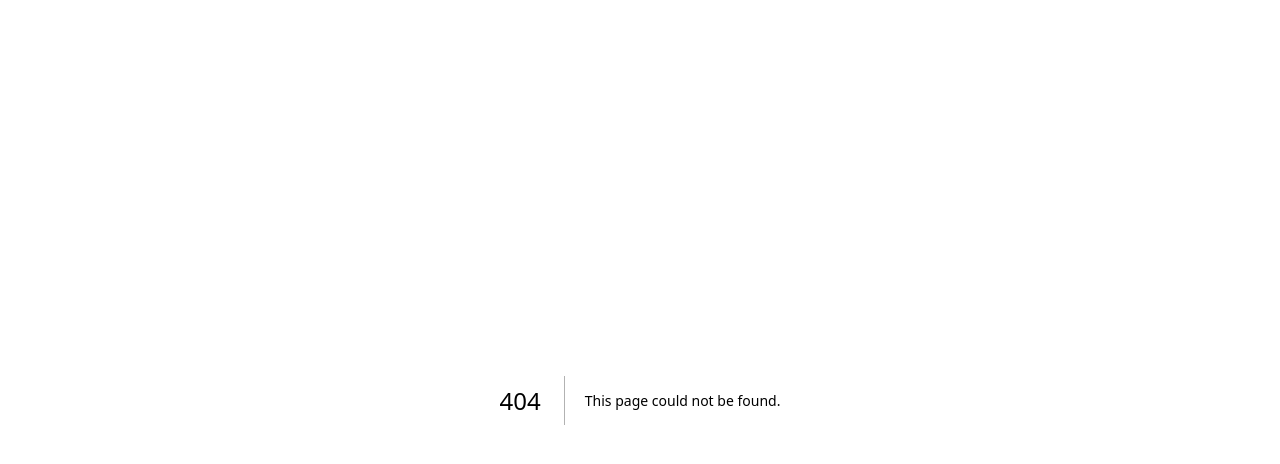
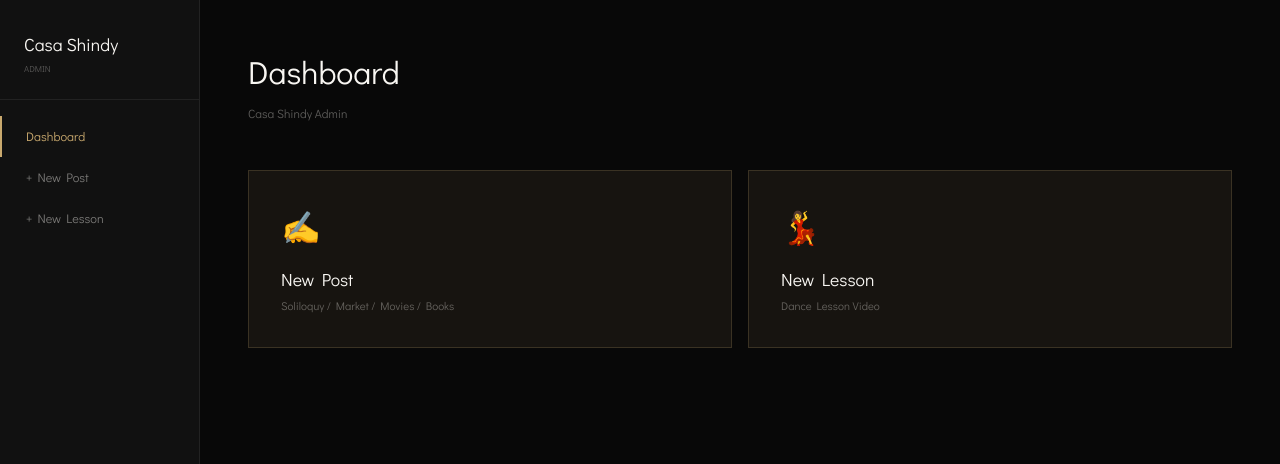
Before and after one commit to highpriestessnyc-lgtm/casa-shindy, a Next.js app: page /admin in a window 1280 px wide. Before the commit this address had no page. Shown: the top 464 px of the page. Built offline with nearby package versions, Linux system fonts and the light colour scheme.

Commit message:
fix admin panel

```diff
--- a/app/admin/layout.tsx
+++ b/app/admin/layout.tsx
@@ -1,26 +1,25 @@
 'use client'
 import Link from 'next/link'
 import { usePathname } from 'next/navigation'
-
 const NAV = [
-  { href: '/admin', label: '📊 ダッシュボード' },
-  { href: '/admin/posts', label: '✍️ 投稿管理' },
-  { href: '/admin/posts/new', label: '＋ 新規投稿' },
-  { href: '/admin/lessons', label: '💃 レッスン管理' },
-  { href: '/admin/lessons/new', label: '＋ 新規レッスン' },
+  { href: '/admin', label: 'Dashboard' },
+  { href: '/admin/posts/new', label: '+ New Post' },
+  { href: '/admin/lessons/new', label: '+ New Lesson' },
 ]
-
 export default function AdminLayout({ children }: { children: React.ReactNode }) {
   const path = usePathname()
   return (
-    <div style={{ display:'flex', minHeight:'100vh', background:'#080808', fontFamily:"'Didact Gothic',sans-serif" }}>
-      <aside style={{ width:240, background:'#111', borderRight:'1px solid rgba(255,255,25
-cat > app/admin/page.tsx << 'EOF'
-import Link from 'next/link'
-import { createSupabaseServerClient } from '@/lib/supabase-server'
-
-export default async function AdminPage() {
-  const supabase = await createSupabaseServerClient()
-  const { count: postCount } = await supabase.from('posts').select('*', { count:'exact', head:true })
-  const { count: lessonCount } = await supabase.from('lessons').select('*', { count:'exact', head:true })
-  const { co
+    <div style={{ display:'flex', minHeight:'100vh', background:'#080808' }}>
+      <aside style={{ width:200, background:'#111', borderRight:'1px solid rgba(255,255,255,0.07)', padding:'2rem 0' }}>
+        <div style={{ padding:'0 1.5rem 1.5rem', borderBottom:'1px solid rgba(255,255,255,0.07)', marginBottom:'1rem' }}>
+          <Link href="/" style={{ fontSize:'1.1rem', color:'#f8f6f2', textDecoration:'none' }}>Casa Shindy</Link>
+          <div style={{ fontSize:'0.55rem', color:'rgba(248,246,242,0.3)', marginTop:'0.2rem' }}>ADMIN</div>
+        </div>
+        {NAV.map(n => (
+          <Link key={n.href} href={n.href} style={{ display:'block', padding:'0.7rem 1.5rem', fontSize:'0.78rem', textDecoration:'none', color: path===n.href ? '#c9a96e' : 'rgba(248,246,242,0.45)', borderLeft: path===n.href ? '2px solid #c9a96e' : '2px solid transparent' }}>{n.label}</Link>
+        ))}
+      </aside>
+      <main style={{ flex:1, padding:'3rem' }}>{children}</main>
+    </div>
+  )
+}
--- a/app/admin/lessons/new/page.tsx
+++ b/app/admin/lessons/new/page.tsx
@@ -2,9 +2,40 @@
 import { useState } from 'react'
 import { useRouter } from 'next/navigation'
 import { getSupabase } from '@/lib/supabase'
-
 export default function NewLessonPage() {
   const [title, setTitle] = useState('')
   const [description, setDescription] = useState('')
   const [videoUrl, setVideoUrl] = useState('')
-  const [isPublished, setIsPublished] = us
+  const [isPublished, setIsPublished] = useState(true)
+  const [loading, setLoading] = useState(false)
+  const [done, setDone] = useState(false)
+  const router = useRouter()
+  const handleSubmit = async (e: React.FormEvent) => {
+    e.preventDefault()
+    setLoading(true)
+    const supabase = getSupabase()
+    const { error } = await supabase.from('lessons').insert({ title, description, video_url: videoUrl, is_published: isPublished })
+    if (error) { alert(error.message); setLoading(false); return }
+    setDone(true)
+    setTimeout(() => router.push('/admin'), 1500)
+  }
+  const inp = { width:'100%', background:'#0d0d0d', border:'1px solid rgba(255,255,255,0.1)', color:'#f8f6f2', padding:'0.9rem 1rem', fontSize:'0.9rem', outline:'none', display:'block', marginBottom:'1rem' } as React.CSSProperties
+  if (done) return <div style={{ textAlign:'center', paddingTop:'5rem', color:'#f8f6f2', fontSize:'1.5rem' }}>Saved!</div>
+  return (
+    <div style={{ maxWidth:720 }}>
+      <h1 style={{ fontSize:'2rem', color:'#f8f6f2', marginBottom:'2rem' }}>New Lesson</h1>
+      <form onSubmit={handleSubmit}>
+        <input type="text" value={title} onChange={e=>setTitle(e.target.value)} required placeholder="Title e.g. Vol.1 Basic Step" style={inp} />
+        <textarea value={description} onChange={e=>setDescription(e.target.value)} placeholder="Description..." rows={4} style={{ ...inp, resize:'vertical' as const }} />
+        <input type="url" value={videoUrl} onChange={e=>setVideoUrl(e.target.value)} placeholder="https://youtube.com/watch?v=..." style={inp} />
+        <div style={{ display:'flex', alignItems:'center', gap:'0.5rem', marginBottom:'1.5rem' }}>
+          <input type="checkbox" checked={isPublished} onChange={e=>setIsPublished(e.target.checked)} />
+          <span style={{ fontSize:'0.75rem', color:'rgba(248,246,242,0.6)' }}>Publish now</span>
+        </div>
+        <button type="submit" disabled={loading} style={{ background:'#c9a96e', color:'#080808', padding:'1rem 2.5rem', border:'none', cursor:'pointer', fontWeight:'bold' }}>
+          {loading ? '...' : 'Save'}
+        </button>
+      </form>
+    </div>
+  )
+}
--- a/app/admin/lessons/page.tsx
+++ b/app/admin/lessons/page.tsx
@@ -1,6 +1,26 @@
 import Link from 'next/link'
 import { createSupabaseServerClient } from '@/lib/supabase-server'
-
 export default async function LessonsPage() {
   const supabase = await createSupabaseServerClient()
-  const {
+  const { data: lessons } = await supabase.from('lessons').select('*').order('created_at', { ascending: false })
+  return (
+    <div>
+      <div style={{ display:'flex', justifyContent:'space-between', alignItems:'center', marginBottom:'2rem' }}>
+        <h1 style={{ fontSize:'2rem', color:'#f8f6f2' }}>Lessons</h1>
+        <Link href="/admin/lessons/new" style={{ background:'#c9a96e', color:'#080808', padding:'0.8rem 1.5rem', textDecoration:'none', fontWeight:'bold' }}>+ New</Link>
+      </div>
+      {!lessons?.length ? (
+        <div style={{ border:'1px solid rgba(255,255,255,0.07)', padding:'3rem', textAlign:'center', color:'rgba(248,246,242,0.35)' }}>No lessons yet.</div>
+      ) : (
+        <div style={{ display:'flex', flexDirection:'column', gap:2 }}>
+          {lessons.map((l: any) => (
+            <div key={l.id} style={{ background:'#111', border:'1px solid rgba(255,255,255,0.07)', padding:'1.2rem 1.5rem', display:'flex', alignItems:'center', gap:'1rem' }}>
+              <div style={{ flex:1, fontSize:'0.85rem', color:'#f8f6f2' }}>{l.title}</div>
+              <span style={{ fontSize:'0.6rem', padding:'0.2rem 0.6rem', border:'1px solid rgba(29,184,67,0.4)', color: l.is_published ? '#1db843' : 'gray' }}>{l.is_published ? 'Live' : 'Draft'}</span>
+            </div>
+          ))}
+        </div>
+      )}
+    </div>
+  )
+}
--- /dev/null
+++ b/app/admin/page.tsx
@@ -0,0 +1,24 @@
+export default function AdminPage() {
+  return (
+    <div>
+      <h1 style={{ fontSize:'2rem', color:'#f8f6f2', marginBottom:'0.5rem' }}>Dashboard</h1>
+      <p style={{ fontSize:'0.75rem', color:'rgba(248,246,242,0.35)', marginBottom:'3rem' }}>Casa Shindy Admin</p>
+      <div style={{ display:'grid', gridTemplateColumns:'1fr 1fr', gap:'1rem' }}>
+        <a href="/admin/posts/new" style={{ textDecoration:'none' }}>
+          <div style={{ background:'rgba(201,169,110,0.08)', border:'1px solid rgba(201,169,110,0.2)', padding:'2rem' }}>
+            <div style={{ fontSize:'2rem', marginBottom:'1rem' }}>✍️</div>
+            <div style={{ fontSize:'1.1rem', color:'#f8f6f2', marginBottom:'0.3rem' }}>New Post</div>
+            <div style={{ fontSize:'0.7rem', color:'rgba(248,246,242,0.35)' }}>Soliloquy / Market / Movies / Books</div>
+          </div>
+        </a>
+        <a href="/admin/lessons/new" style={{ textDecoration:'none' }}>
+          <div style={{ background:'rgba(201,169,110,0.08)', border:'1px solid rgba(201,169,110,0.2)', padding:'2rem' }}>
+            <div style={{ fontSize:'2rem', marginBottom:'1rem' }}>💃</div>
+            <div style={{ fontSize:'1.1rem', color:'#f8f6f2', marginBottom:'0.3rem' }}>New Lesson</div>
+            <div style={{ fontSize:'0.7rem', color:'rgba(248,246,242,0.35)' }}>Dance Lesson Video</div>
+          </div>
+        </a>
+      </div>
+    </div>
+  )
+}
--- a/app/admin/posts/new/page.tsx
+++ b/app/admin/posts/new/page.tsx
@@ -2,6 +2,49 @@
 import { useState } from 'react'
 import { useRouter } from 'next/navigation'
 import { getSupabase } from '@/lib/supabase'
-
-const CATEGORIES = [
-  {
+const CATS = [
+  { value:'soliloquy', label:'Soliloquy' },
+  { value:'market', label:'Market' },
+  { value:'movies', label:'Movies' },
+  { value:'books', label:'Books' },
+  { value:'four_stance', label:'4 Stance' },
+]
+export default function NewPostPage() {
+  const [title, setTitle] = useState('')
+  const [content, setContent] = useState('')
+  const [category, setCategory] = useState('soliloquy')
+  const [isPublished, setIsPublished] = useState(true)
+  const [loading, setLoading] = useState(false)
+  const [done, setDone] = useState(false)
+  const router = useRouter()
+  const handleSubmit = async (e: React.FormEvent) => {
+    e.preventDefault()
+    setLoading(true)
+    const supabase = getSupabase()
+    const { error } = await supabase.from('posts').insert({ title, content, category, is_published: isPublished })
+    if (error) { alert(error.message); setLoading(false); return }
+    setDone(true)
+    setTimeout(() => router.push('/admin'), 1500)
+  }
+  const inp = { width:'100%', background:'#0d0d0d', border:'1px solid rgba(255,255,255,0.1)', color:'#f8f6f2', padding:'0.9rem 1rem', fontSize:'0.9rem', outline:'none', display:'block', marginBottom:'1rem' } as React.CSSProperties
+  if (done) return <div style={{ textAlign:'center', paddingTop:'5rem', color:'#f8f6f2', fontSize:'1.5rem' }}>Posted!</div>
+  return (
+    <div style={{ maxWidth:720 }}>
+      <h1 style={{ fontSize:'2rem', color:'#f8f6f2', marginBottom:'2rem' }}>New Post</h1>
+      <form onSubmit={handleSubmit}>
+        <select value={category} onChange={e=>setCategory(e.target.value)} style={{ ...inp, cursor:'pointer' }}>
+          {CATS.map(c=><option key={c.value} value={c.value}>{c.label}</option>)}
+        </select>
+        <input type="text" value={title} onChange={e=>setTitle(e.target.value)} required placeholder="Title" style={inp} />
+        <textarea value={content} onChange={e=>setContent(e.target.value)} required placeholder="Content..." rows={16} style={{ ...inp, resize:'vertical' as const }} />
+        <div style={{ display:'flex', alignItems:'center', gap:'0.5rem', marginBottom:'1.5rem' }}>
+          <input type="checkbox" checked={isPublished} onChange={e=>setIsPublished(e.target.checked)} />
+          <span style={{ fontSize:'0.75rem', color:'rgba(248,246,242,0.6)' }}>Publish now</span>
+        </div>
+        <button type="submit" disabled={loading} style={{ background:'#c9a96e', color:'#080808', padding:'1rem 2.5rem', border:'none', cursor:'pointer', fontWeight:'bold' }}>
+          {loading ? '...' : 'Post'}
+        </button>
+      </form>
+    </div>
+  )
+}
--- a/app/page.tsx
+++ b/app/page.tsx
@@ -27,7 +27,7 @@ const MEMBER_CONTENTS = [
 ]
 
 const SOLILOQUY = [
-  { date:'2026.06.01', title:'近日公開', preview:'昨日は20年30年語り継がれる伝説の日に、、、 },
+  { date:'2026.06.01', title:'近日公開', preview:'昨日は20年30年語り継がれる伝説の日に、、、' },
 ]
 
 export default function Home() {
```
Also changed, not shown: app/admin/posts/page.tsx (added).
